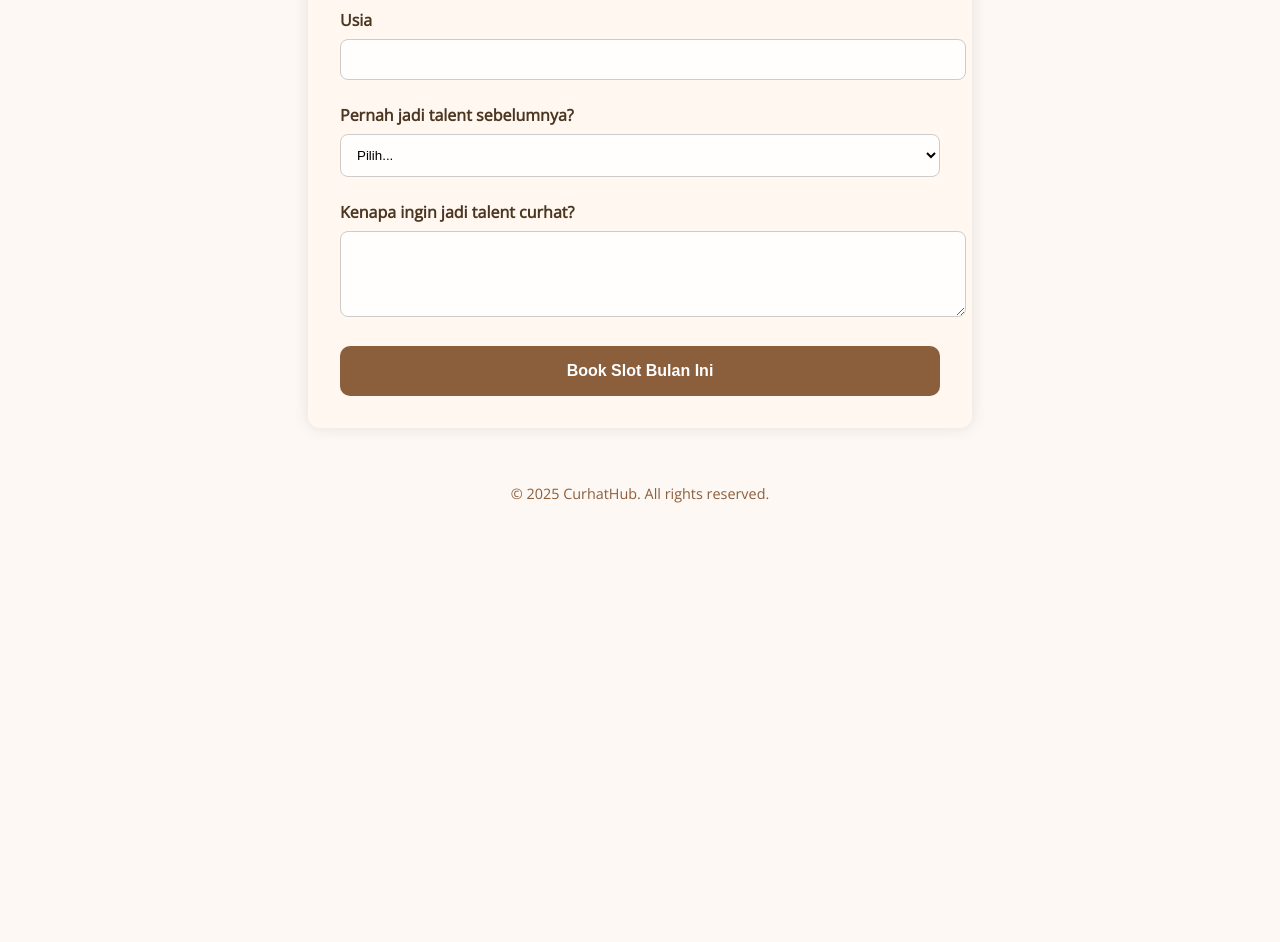
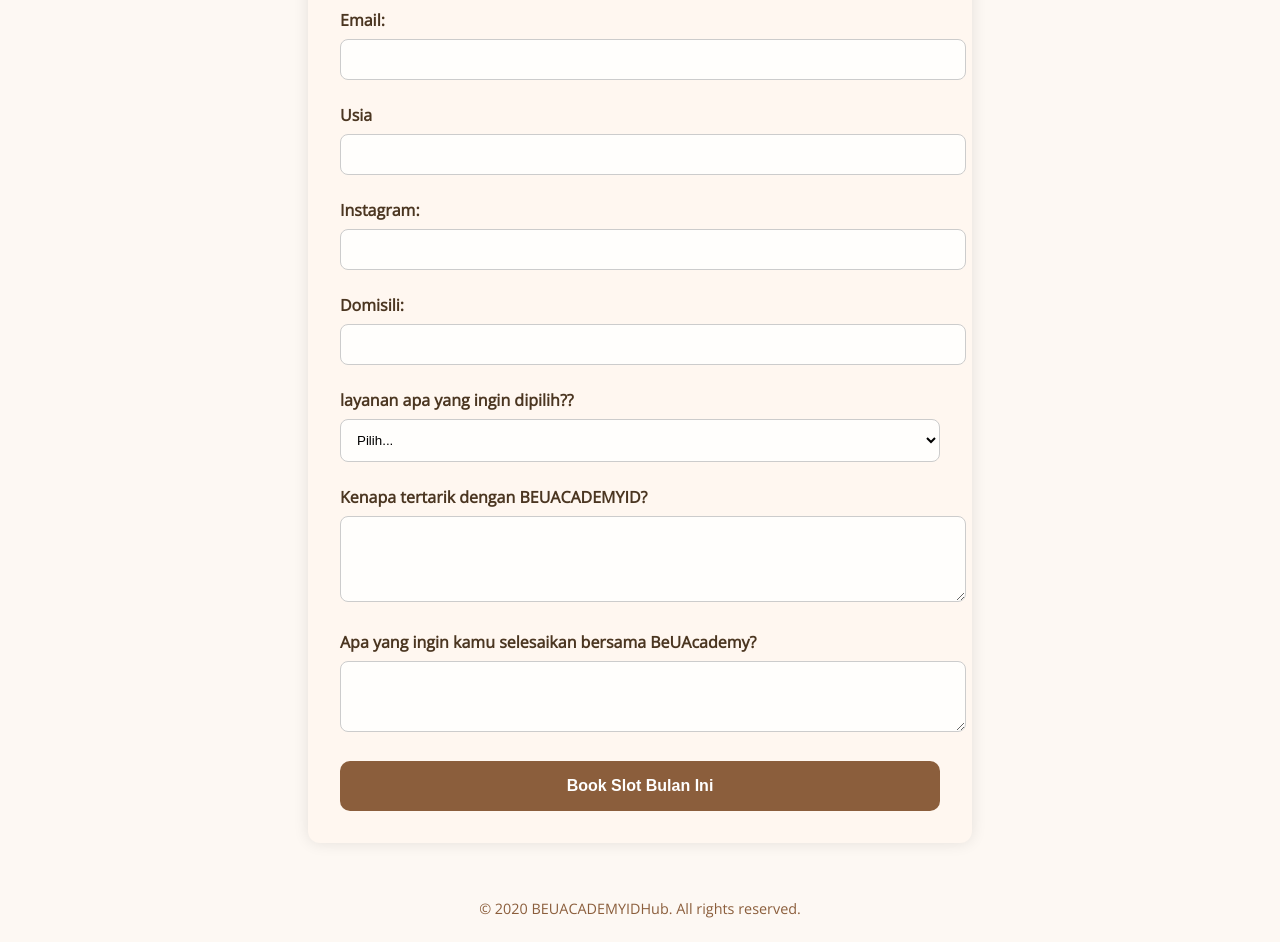
Before and after one commit to BEUACADEMYID/beuacademy-registration, a plain HTML site: page form.html in a window 1280 px wide. Shown: the part 345-1287 px from the top of the page. Before the commit the page ends 872 px from the top, so only its background shows below. Drawn offline with nearby package versions, Linux system fonts and the light colour scheme.

Commit message:
Update form.html

```diff
--- a/form.html
+++ b/form.html
@@ -3,7 +3,7 @@
 <head>
   <meta charset="UTF-8" />
   <meta name="viewport" content="width=device-width, initial-scale=1.0"/>
-  <title>Gabung Jadi Talent</title>
+  <title>BEUACADEMYID REGIST</title>
   <link href="https://fonts.googleapis.com/css2?family=Playfair+Display:wght@500;700&family=Open+Sans&display=swap" rel="stylesheet">
   <style>
     body {
@@ -76,7 +76,7 @@
 <body>
 
 <header>
-  <h1>Gabung Jadi Talent Curhat</h1>
+  <h1>Pendaftaran BeUAcademy</h1>
 </header>
 
 <div class="container">
@@ -85,25 +85,39 @@
     <label for="nama">Nama Lengkap</label>
     <input type="text" id="nama" name="nama" required />
 
+    <label for="email">Email:</label>
+      <input type="email" id="email" name="email" required />
+
     <label for="usia">Usia</label>
     <input type="number" id="usia" name="usia" min="17" required />
 
-    <label for="pengalaman">Pernah jadi talent sebelumnya?</label>
-    <select id="pengalaman" name="pengalaman" required>
+    <label for="ig">Instagram:</label>
+      <input type="text" id="ig" name="instagram" required />
+
+    <label for="domisili">Domisili:</label>
+      <input type="text" id="domisili" name="domisili" required />
+
+    <label for="LAYANAN ">layanan apa yang ingin dipilih??</label>
+    <select id="layanan" name="layanan" required>
       <option value="">Pilih...</option>
-      <option value="ya">Ya</option>
-      <option value="tidak">Belum Pernah</option>
+      <option value="career early">career early</option>
+      <option value="careerpath">careerpath</option>
+      <option value="publicspeaking">careerpublicspeaking</option>
+      <option value="endpackage">completepackage</option>
     </select>
 
-    <label for="alasan">Kenapa ingin jadi talent curhat?</label>
+    <label for="alasan">Kenapa tertarik dengan BEUACADEMYID?</label>
     <textarea id="alasan" name="alasan" rows="4" required></textarea>
+
+    <label for="tujuan">Apa yang ingin kamu selesaikan bersama BeUAcademy?</label>
+      <textarea id="tujuan" name="goal_bersama" rows="3" required></textarea>
 
     <button type="submit">Book Slot Bulan Ini</button>
   </form>
 </div>
 
 <footer>
-  © 2025 CurhatHub. All rights reserved.
+  © 2020 BEUACADEMYIDHub. All rights reserved.
 </footer>
 
 </body>
```
